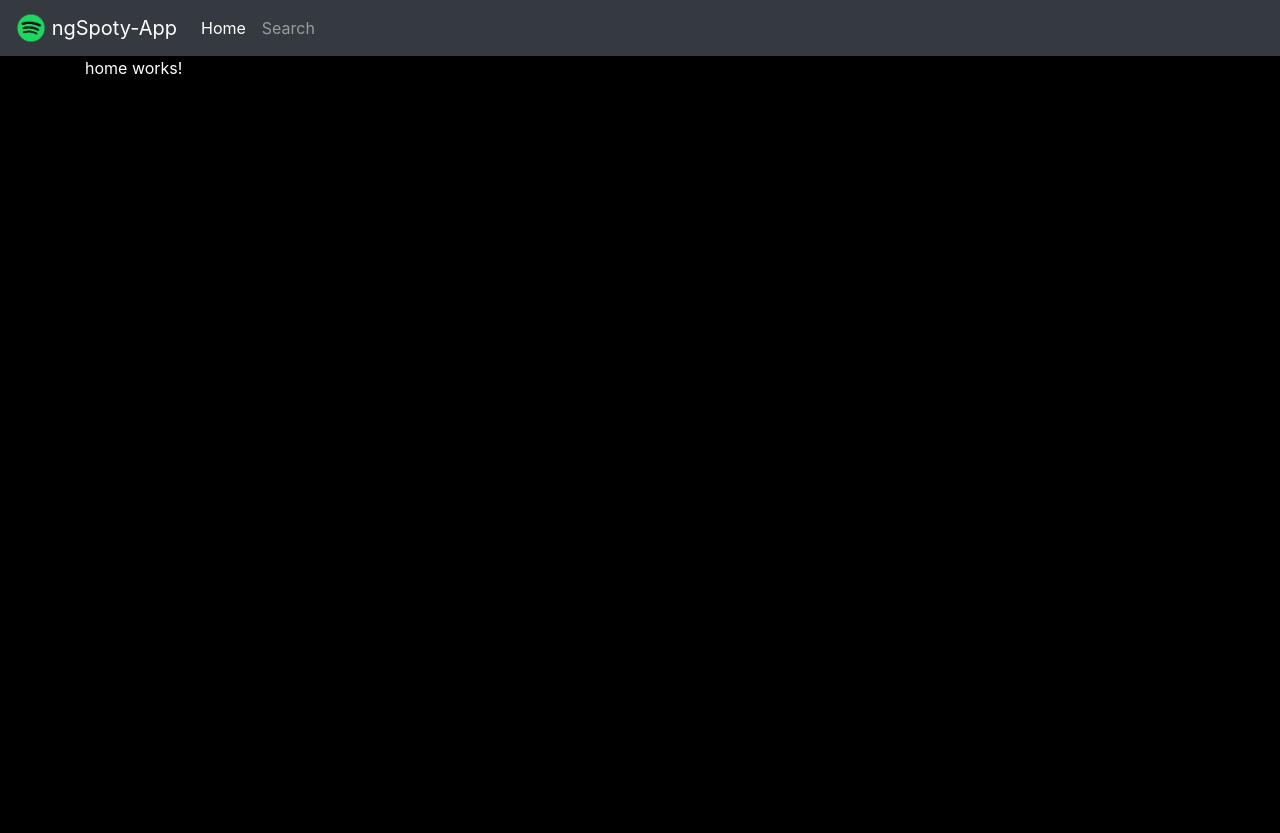
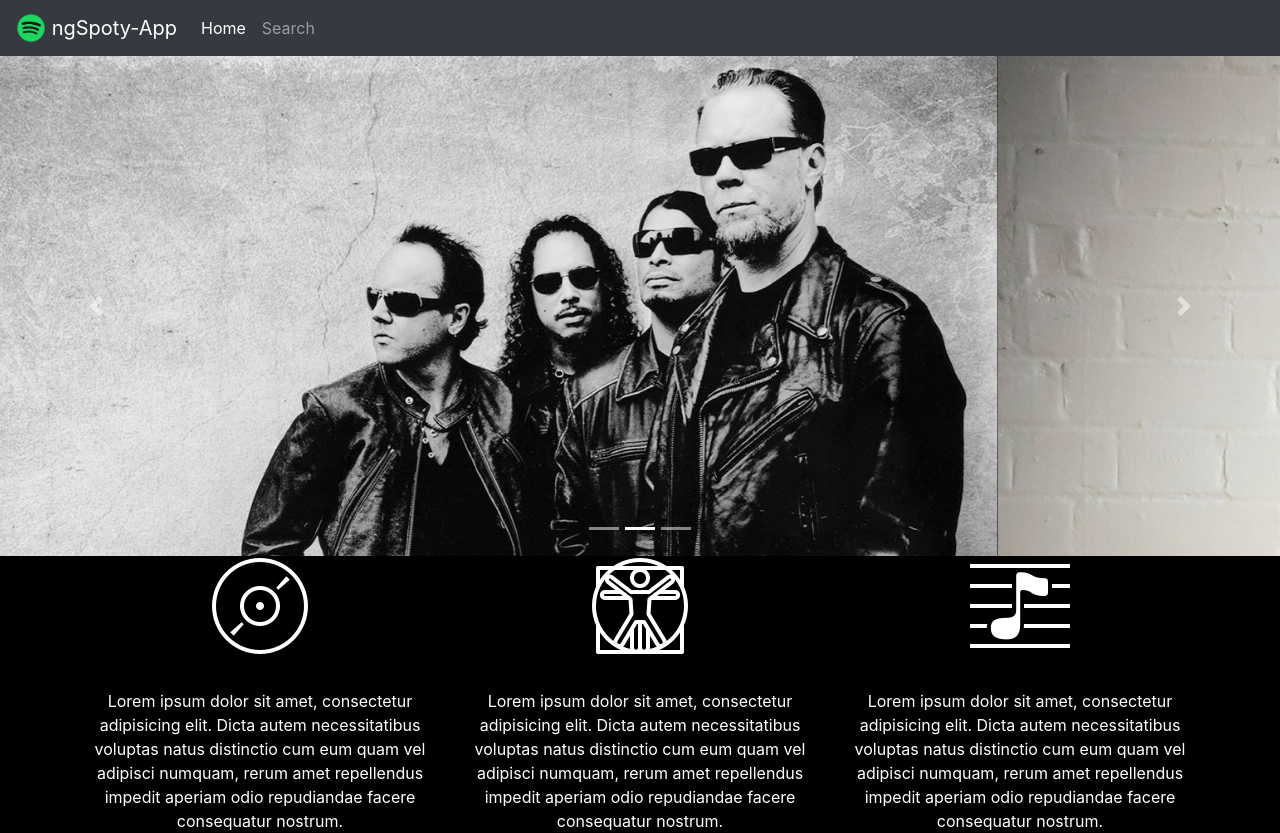
Before and after one commit to franco148/ngSpoty-App, an Angular app: page /#/home in a window 1280 px wide. Before the commit the page ends 800 px from the top, so only its background shows below. Built offline with nearby package versions, Linux system fonts and the light colour scheme.

Commit message:
ngSpotyApp-HomeComponent: Improving home component.

```diff
--- a/src/app/app.component.html
+++ b/src/app/app.component.html
@@ -1,5 +1,6 @@
 <app-navbar></app-navbar>
 
-<div class="container">
+<router-outlet></router-outlet>
+<!-- <div class="container">
   <router-outlet></router-outlet>
-</div>
+</div> -->
--- a/src/app/components/home/home.component.html
+++ b/src/app/components/home/home.component.html
@@ -1,3 +1,46 @@
-<p>
-  home works!
-</p>
+<div id="carouselExampleIndicators" class="carousel slide" data-ride="carousel">
+  <ol class="carousel-indicators">
+    <li data-target="#carouselExampleIndicators" data-slide-to="0" class="active"></li>
+    <li data-target="#carouselExampleIndicators" data-slide-to="1"></li>
+    <li data-target="#carouselExampleIndicators" data-slide-to="2"></li>
+  </ol>
+  <div class="carousel-inner">
+    <div class="carousel-item active">
+      <img class="d-block w-100" src="assets/img/slide-1.jpg" alt="First slide">
+    </div>
+    <div class="carousel-item">
+      <img class="d-block w-100" src="assets/img/slide-2.jpg" alt="Second slide">
+    </div>
+    <div class="carousel-item">
+      <img class="d-block w-100" src="assets/img/slide-3.jpg" alt="Third slide">
+    </div>
+  </div>
+  <a class="carousel-control-prev" href="#carouselExampleIndicators" role="button" data-slide="prev">
+    <span class="carousel-control-prev-icon" aria-hidden="true"></span>
+    <span class="sr-only">Previous</span>
+  </a>
+  <a class="carousel-control-next" href="#carouselExampleIndicators" role="button" data-slide="next">
+    <span class="carousel-control-next-icon" aria-hidden="true"></span>
+    <span class="sr-only">Next</span>
+  </a>
+</div>
+
+<div class="container">
+  <div class="row">
+    <div class="col-md-4 text-center">
+      <img src="assets/img/album.png">
+      <hr>
+      Lorem ipsum dolor sit amet, consectetur adipisicing elit. Dicta autem necessitatibus voluptas natus distinctio cum eum quam vel adipisci numquam, rerum amet repellendus impedit aperiam odio repudiandae facere consequatur nostrum.
+    </div>
+    <div class="col-md-4 text-center">
+      <img src="assets/img/artist.png">
+      <hr>
+      Lorem ipsum dolor sit amet, consectetur adipisicing elit. Dicta autem necessitatibus voluptas natus distinctio cum eum quam vel adipisci numquam, rerum amet repellendus impedit aperiam odio repudiandae facere consequatur nostrum.
+    </div>
+    <div class="col-md-4 text-center">
+      <img src="assets/img/music.png">
+      <hr>
+      Lorem ipsum dolor sit amet, consectetur adipisicing elit. Dicta autem necessitatibus voluptas natus distinctio cum eum quam vel adipisci numquam, rerum amet repellendus impedit aperiam odio repudiandae facere consequatur nostrum.
+    </div>
+  </div>
+</div>
--- a/src/styles.css
+++ b/src/styles.css
@@ -6,6 +6,10 @@ body{
 
 hr{
   border-color: white;
+}
+
+.top30 {
+  margin-top: 30px;
 }
 
 .jumbotron{
```
Also changed, not shown: 1 other file (tests, documents, lock files or other folders).
